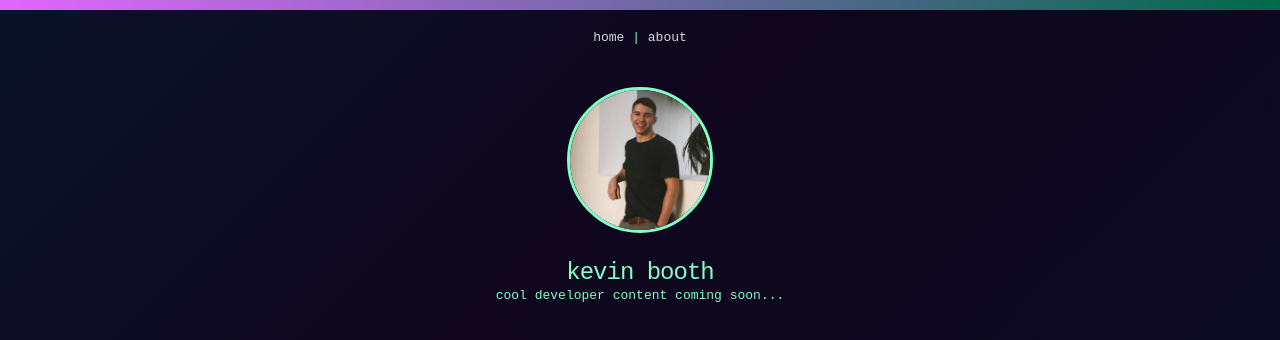
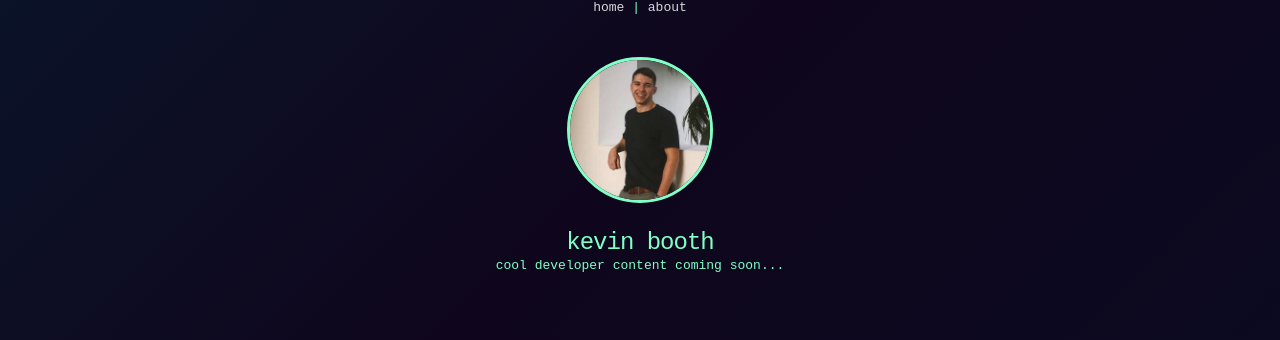
Before and after one commit to kevinbooth/kevbooth.com, a Vue app in the folder client/: page / in a window 1280 px wide. Shown: the top 340 px of the page. Built offline with nearby package versions, Linux system fonts and the light colour scheme.

Commit message:
Update Glowbar Vue component and create sass component

```diff
--- a/client/src/components/Glowbar.vue
+++ b/client/src/components/Glowbar.vue
@@ -8,11 +8,3 @@
 
   }
 </script>
-
-<style lang="scss" scoped>
-.glowbar {
-  height: 1rem;
-  background: linear-gradient(90deg, #e167ff, #00694b);
-  margin-bottom: 2rem;
-}
-</style>
--- /dev/null
+++ b/client/src/styles/components/_glowbar.scss
@@ -0,0 +1,5 @@
+.glowbar {
+  height: 1rem;
+  background: linear-gradient(90deg, $purple, $green);
+  margin-bottom: 2rem;
+}
```
